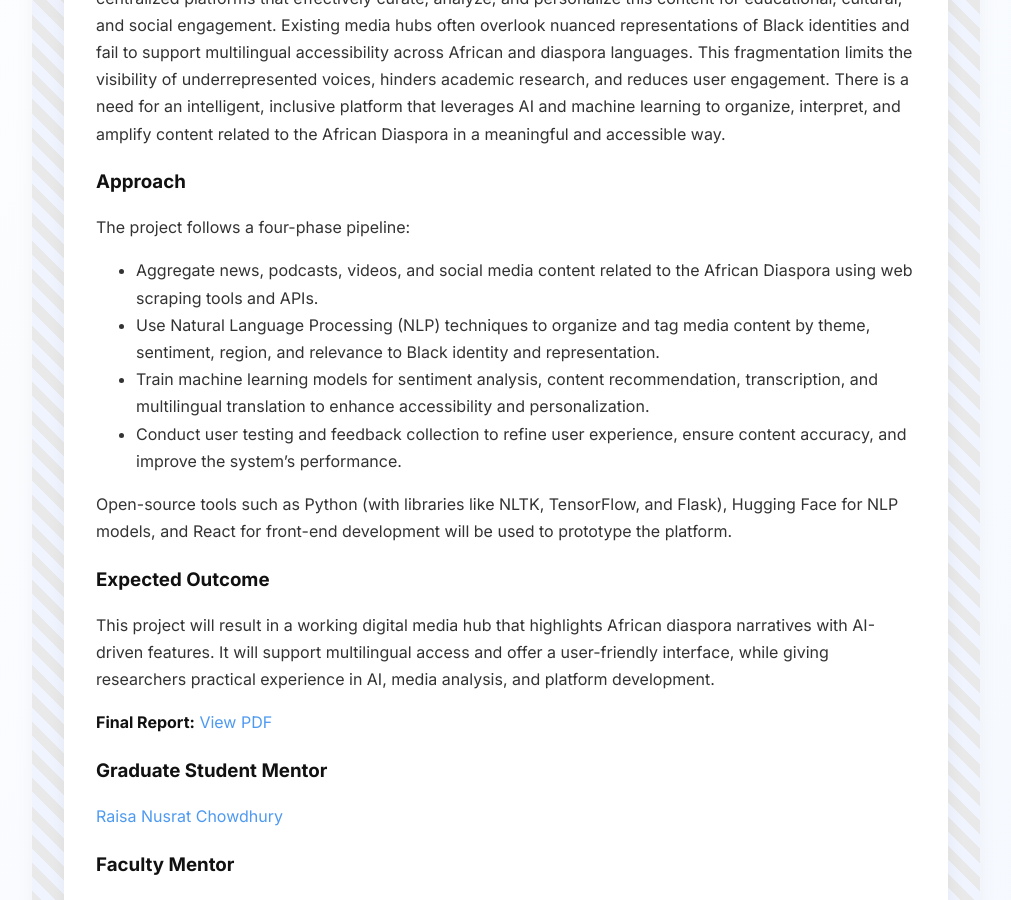
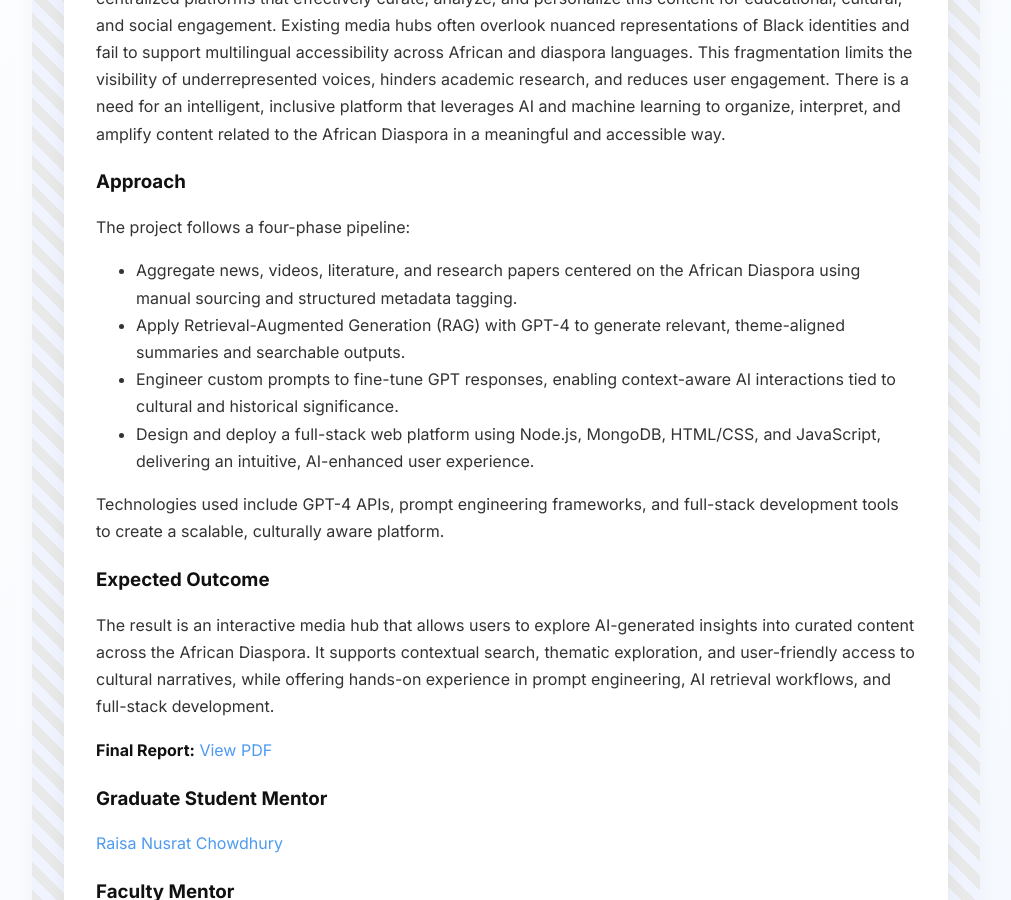
Before and after one commit to brmu22/brmu22.github.io, a Jekyll site: the page built from pages/about-my-project.md, in a window 1280 px wide and 900 px high, scrolled down 414 px. Shown: the whole window, without its empty margins (260-1271 px from the left). Built offline with Jekyll 4.4.1, drawn with Linux system fonts in a browser that asks for light colours.

Commit message:
Update about-my-project.md

```diff
--- a/pages/about-my-project.md
+++ b/pages/about-my-project.md
@@ -12,17 +12,17 @@ problem: |
 approach: |
   The project follows a four-phase pipeline:
 
-  - Aggregate news, podcasts, videos, and social media content related to the African Diaspora using web scraping tools and APIs.
-  - Use Natural Language Processing (NLP) techniques to organize and tag media content by theme, sentiment, region, and relevance to Black identity and representation.
-  - Train machine learning models for sentiment analysis, content recommendation, transcription, and multilingual translation to enhance accessibility and personalization.
-  - Conduct user testing and feedback collection to refine user experience, ensure content accuracy, and improve the system's performance.
+  - Aggregate news, videos, literature, and research papers centered on the African Diaspora using manual sourcing and structured metadata tagging.
+  - Apply Retrieval-Augmented Generation (RAG) with GPT-4 to generate relevant, theme-aligned summaries and searchable outputs.
+  - Engineer custom prompts to fine-tune GPT responses, enabling context-aware AI interactions tied to cultural and historical significance.
+  - Design and deploy a full-stack web platform using Node.js, MongoDB, HTML/CSS, and JavaScript, delivering an intuitive, AI-enhanced user experience.
 
-  Open-source tools such as Python (with libraries like NLTK, TensorFlow, and Flask), Hugging Face for NLP models, and React for front-end development will be used to prototype the platform.
+  Technologies used include GPT-4 APIs, prompt engineering frameworks, and full-stack development tools to create a scalable, culturally aware platform.
 
 outcome: |
-  This project will result in a working digital media hub that highlights African diaspora narratives with AI-driven features. It will support multilingual access and offer a user-friendly interface, while giving researchers practical experience in AI, media analysis, and platform development.
+  The result is an interactive media hub that allows users to explore AI-generated insights into curated content across the African Diaspora. It supports contextual search, thematic exploration, and user-friendly access to cultural narratives, while offering hands-on experience in prompt engineering, AI retrieval workflows, and full-stack development.
 
-final_report_url: https://dl.icdst.org/pdfs/files/22e390b2eb0c8e951f3a742fda5b2d1d.pdf
+final_report_url: https://drive.google.com/file/d/1puPHwLW7VD3YbKe_MatCiWjtD5Cjf2ey/view?usp=sharing
 
 grad_mentor:
   name: Raisa Nusrat Chowdhury
```
